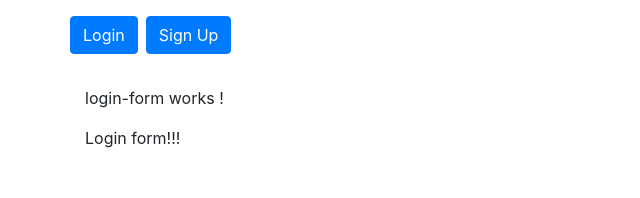
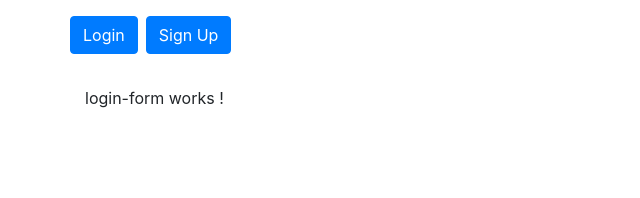
Before and after one commit to gohilravi1999/DemoProject, an Angular app: page /login in a window 1280 px wide. Shown: the top 198 px of the page, without its empty margins (0-640 px from the left). Built offline with nearby package versions, Linux system fonts and the light colour scheme.

Commit message:
updated ui of login form

```diff
--- a/src/app/login-form/login-form.component.html
+++ b/src/app/login-form/login-form.component.html
@@ -1,2 +1 @@
 <p>login-form works !</p>
-Login form!!!
```
